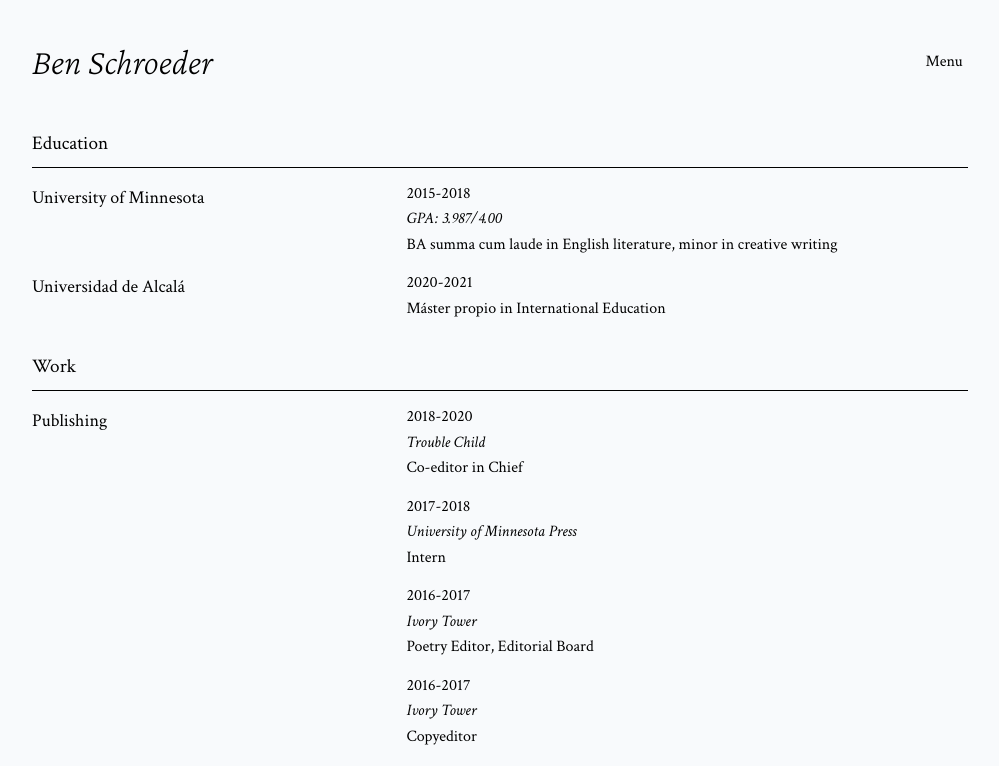
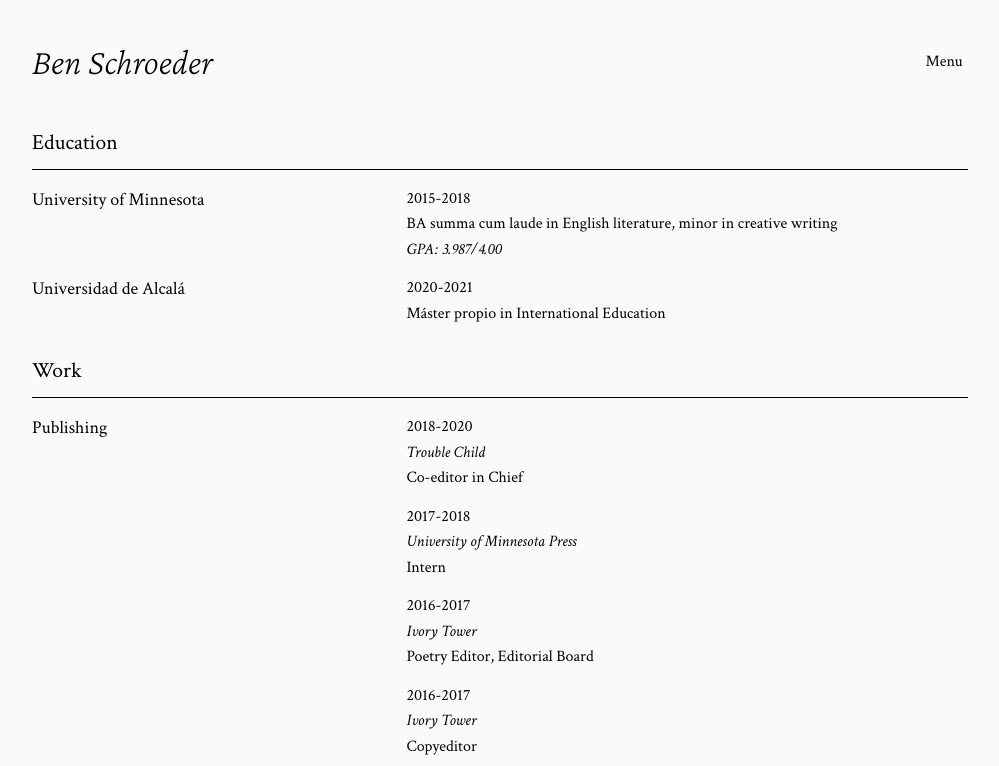
Before and after one commit to goldet/benspoetryapp, a Next.js app: page /about/cv in a window 1280 px wide. Shown: the top 766 px of the page, without its empty margins (140-1139 px from the left). Built offline with nearby package versions, Linux system fonts and the light colour scheme; a web font is replaced by a local one.

Commit message:
finished basic layout

```diff
--- a/components/about/Cv.jsx
+++ b/components/about/Cv.jsx
@@ -1,8 +1,6 @@
 import styles from "../../styles/cv.module.css";
 
 const AboutCv = () => {
-  // CONTACT doesn't make sense
-  // NAME ??
   return (
     <div className={styles.cv}>
         <h3 className={styles.section}>Education</h3>
@@ -12,11 +10,11 @@ const AboutCv = () => {
           <div className={styles.entries}>
             <div className={styles.entry}>
               <div className={styles.date}>2015-2018</div>
-              <div className={styles.company}>GPA: 3.987/4.00</div>
               <div className={styles.position}>
                 BA summa cum laude in English literature, minor in creative
                 writing
               </div>
+              <div className={styles.company}>GPA: 3.987/4.00</div>
             </div>
           </div>
           <h4 className={styles.subsection_name}>Universidad de Alcalá</h4>
--- a/styles/cv.module.css
+++ b/styles/cv.module.css
@@ -3,6 +3,7 @@
   display: grid;
   grid-template-columns: 2fr 3fr;
   padding: 0 2rem;
+  line-height: 1.2;
 }
 
 .cv section {
@@ -12,13 +13,10 @@
 
 .section {
   grid-column: 1 / 3;
-  padding: 1rem 0 .5rem 0;
-  margin: 0 0 1rem 0;
-  font-size: larger;
+  padding: 1rem 0 .8rem 0;
+  margin: 0 0 1.2rem 0;
+  font-size: 1.35rem;
   border-bottom: 1px solid black;
-}
-
-.subsection {
 }
 
 .subsection_name {
@@ -33,7 +31,6 @@
 
 .entry {
   padding: 0 0 .8rem 0;
-  line-height: 1.2;
 }
 
 .entry div {
```
